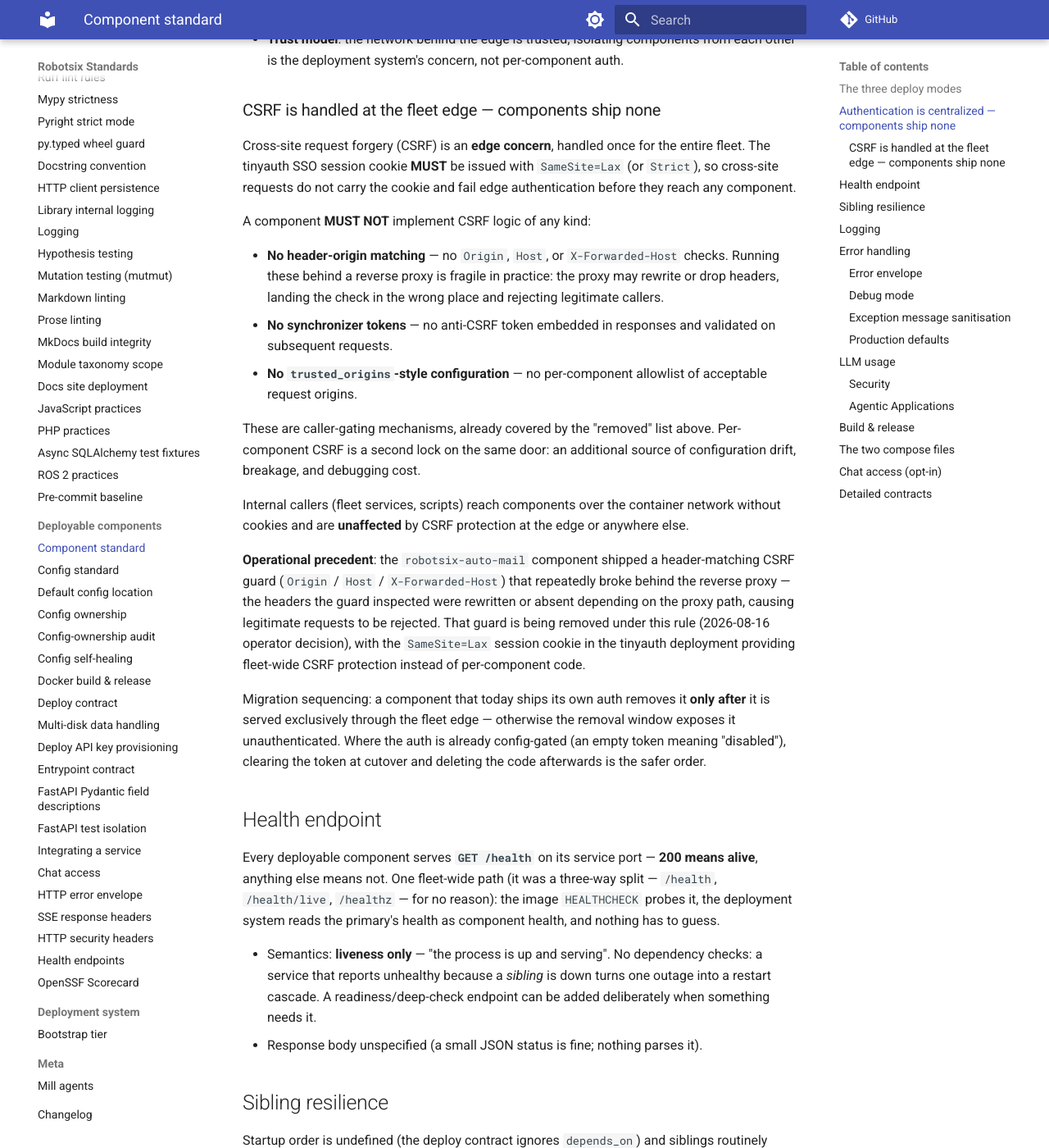
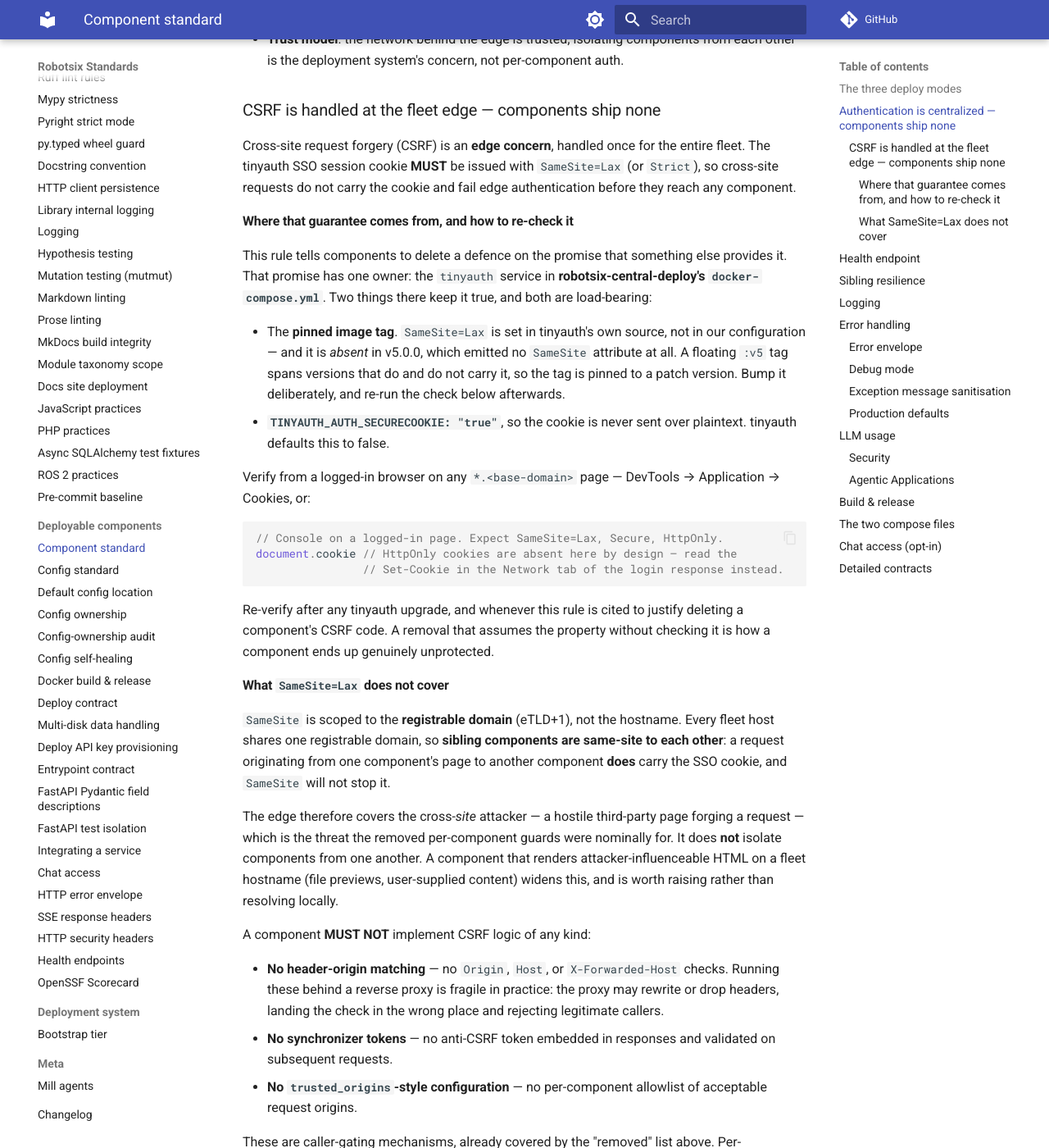
Before and after one commit to damien-robotsix/robotsix-standards, an MkDocs documentation site: the page built from docs/component-standard.md, in a window 1280 px wide and 1400 px high, scrolled down 1825 px. Shown: the whole window at 82% size. Built offline with MkDocs 1.6.1 and Material for MkDocs 9.7.7, drawn with Linux system fonts in a browser that asks for light colours; comment, search, counter and statistics services are not loaded; some of the changed text lies outside the part shown.

Commit message:
docs(component-standard): make the CSRF-at-the-edge guarantee verifiable (#308)
The rule tells every component to delete its CSRF defence on the promise
that the edge provides one, but it named no owner for that promise, no way
to check it, and no limits. That gap is what left the auto-mail removal
(20260816T211735Z-...-590f) sitting on an unverified precondition.

Three additions:

- Name where the guarantee lives (the tinyauth service in
  central-deploy's docker-compose.yml), what keeps it true (a pinned image
  tag and TINYAUTH_AUTH_SECURECOOKIE), and how to re-check it. The pin
  matters: SameSite=Lax comes from tinyauth's own source and is absent in
  v5.0.0, so a floating :v5 tag spans versions that do and do not set it.

- State what SameSite=Lax does NOT cover. It is scoped to the registrable
  domain, so sibling components on the fleet domain are same-site to one
  another and DO carry the SSO cookie for each other's requests. The edge
  stops the cross-site attacker; it does not isolate components.

- Add a narrow exception for privileged control-plane forms. As written the
  rule banned synchronizer tokens outright, which central-deploy's dashboard
  correctly uses — it deploys and destroys containers, and a token is the one
  mechanism that also closes the sibling-subdomain gap. The exception is
  token-based CSRF only; header-origin matching and trusted_origins stay
  banned everywhere, since those are what break behind the proxy.

Records the 2026-08-21 verification against the running tinyauth (v5.1.3,
rev ad700e75): all three session-cookie paths set http.SameSiteLaxMode, so
the auto-mail precondition holds. The same check found Secure unset.

Co-authored-by: Claude Opus 5 (1M context) <noreply@anthropic.com>

````diff
--- a/docs/component-standard.md
+++ b/docs/component-standard.md
@@ -77,6 +77,49 @@ the entire fleet. The tinyauth SSO session cookie **MUST** be issued with
 `SameSite=Lax` (or `Strict`), so cross-site requests do not carry the cookie
 and fail edge authentication before they reach any component.
 
+#### Where that guarantee comes from, and how to re-check it
+
+This rule tells components to delete a defence on the promise that something
+else provides it. That promise has one owner: the `tinyauth` service in
+**robotsix-central-deploy's `docker-compose.yml`**. Two things there keep it
+true, and both are load-bearing:
+
+- The **pinned image tag**. `SameSite=Lax` is set in tinyauth's own source, not
+  in our configuration — and it is *absent* in v5.0.0, which emitted no
+  `SameSite` attribute at all. A floating `:v5` tag spans versions that do and
+  do not carry it, so the tag is pinned to a patch version. Bump it
+  deliberately, and re-run the check below afterwards.
+- **`TINYAUTH_AUTH_SECURECOOKIE: "true"`**, so the cookie is never sent over
+  plaintext. tinyauth defaults this to false.
+
+Verify from a logged-in browser on any `*.<base-domain>` page — DevTools →
+Application → Cookies, or:
+
+```js
+// Console on a logged-in page. Expect SameSite=Lax, Secure, HttpOnly.
+document.cookie // HttpOnly cookies are absent here by design — read the
+                // Set-Cookie in the Network tab of the login response instead.
+```
+
+Re-verify after any tinyauth upgrade, and whenever this rule is cited to
+justify deleting a component's CSRF code. A removal that assumes the property
+without checking it is how a component ends up genuinely unprotected.
+
+#### What `SameSite=Lax` does not cover
+
+`SameSite` is scoped to the **registrable domain** (eTLD+1), not the hostname.
+Every fleet host shares one registrable domain, so **sibling components are
+same-site to each other**: a request originating from one component's page to
+another component **does** carry the SSO cookie, and `SameSite` will not stop
+it.
+
+The edge therefore covers the cross-*site* attacker — a hostile third-party
+page forging a request — which is the threat the removed per-component guards
+were nominally for. It does **not** isolate components from one another. A
+component that renders attacker-influenceable HTML on a fleet hostname (file
+previews, user-supplied content) widens this, and is worth raising rather than
+resolving locally.
+
 A component **MUST NOT** implement CSRF logic of any kind:
 
 - **No header-origin matching** — no `Origin`, `Host`, or
@@ -92,6 +135,17 @@ These are caller-gating mechanisms, already covered by the "removed" list
 above. Per-component CSRF is a second lock on the same door: an additional
 source of configuration drift, breakage, and debugging cost.
 
+**Narrow exception — privileged control-plane forms.** A component whose own
+forms can change fleet state (today: `robotsix-central-deploy`'s dashboard,
+which deploys and destroys containers) **MAY** keep a real
+double-submit-cookie or synchronizer-token implementation. That is the one
+mechanism which also closes the sibling-subdomain gap above, and on the
+control plane the extra lock is worth its cost. This exception covers
+**token-based** CSRF only — header-origin matching and `trusted_origins`
+allowlists stay banned everywhere, for every component, because those are the
+mechanisms that break behind the proxy. Anything relying on this exception
+must say so in the module that implements it.
+
 Internal callers (fleet services, scripts) reach components over the
 container network without cookies and are **unaffected** by CSRF protection
 at the edge or anywhere else.
@@ -104,6 +158,13 @@ requests to be rejected. That guard is being removed under this rule
 (2026-08-16 operator decision), with the `SameSite=Lax` session cookie in
 the tinyauth deployment providing fleet-wide CSRF protection instead of
 per-component code.
+
+The precondition attached to that removal — confirm the cookie really is
+`SameSite=Lax` — was checked on 2026-08-21 against the running tinyauth
+(v5.1.3, revision `ad700e75`): all three session-cookie paths in
+`internal/service/auth_service.go` set `http.SameSiteLaxMode`, so the
+precondition holds. The same check found `Secure` unset, which is why
+`TINYAUTH_AUTH_SECURECOOKIE` is now pinned on above.
 
 Migration sequencing: a component that today ships its own auth removes it
 **only after** it is served exclusively through the fleet edge — otherwise the
````
